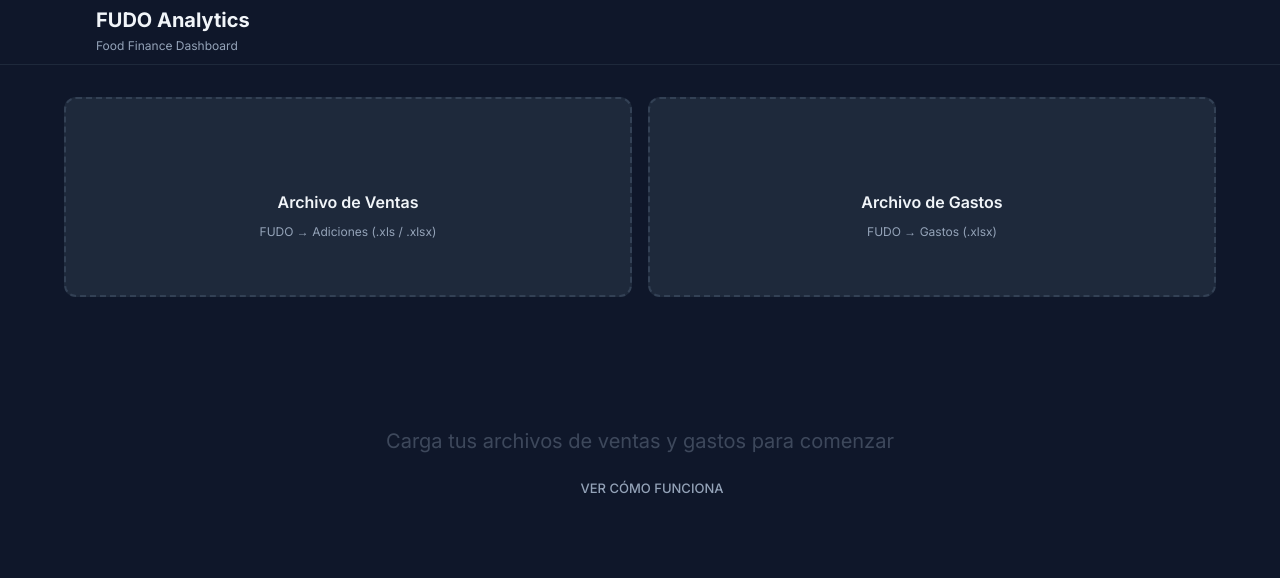
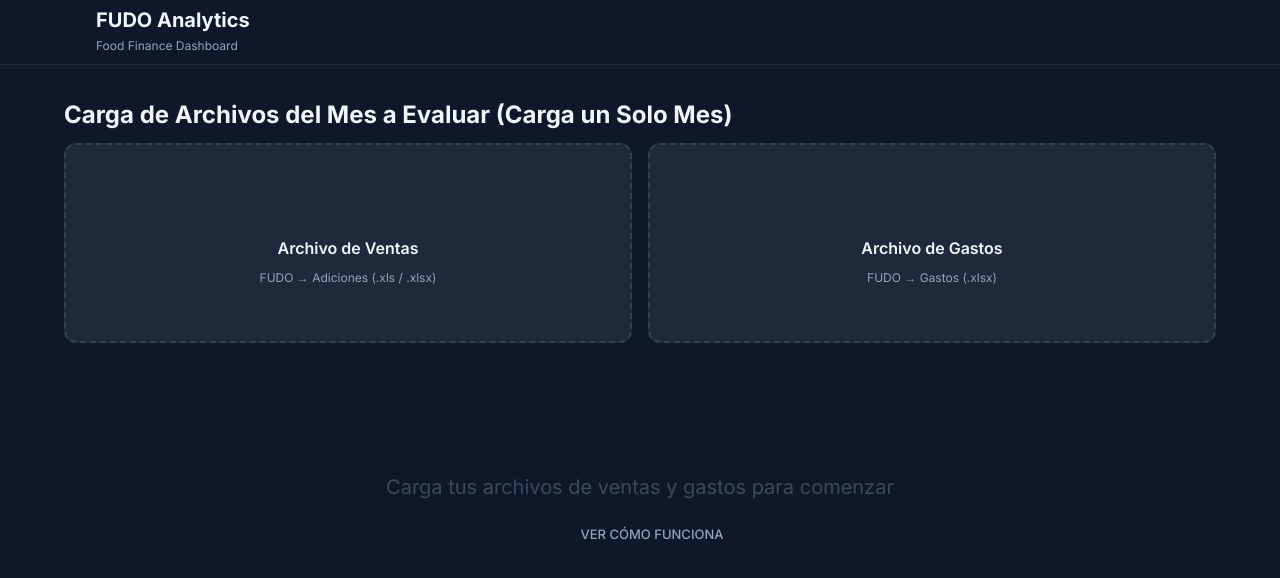
Before and after one commit to LuisSanchez/FUDO-KPI-Dashboard, a React (Create React App) app in the folder frontend/: page / in a window 1280 px wide. Shown: the top 578 px of the page. Built offline with nearby package versions, Linux system fonts and the light colour scheme; some icons are missing.

Commit message:
chore: adding title

```diff
--- a/frontend/src/App.js
+++ b/frontend/src/App.js
@@ -1174,7 +1174,7 @@
       a.download =
         selectedMonth && selectedMonth !== "all"
           ? `reporte-${selectedMonth}.pdf`
-          : "reporte-financiero.pdf";
+          : `reporte-financiero-${fmtMonth(CURRENT_MONTH)}.pdf`;
       a.click();
       URL.revokeObjectURL(url);
     } catch (_) {
@@ -1311,6 +1311,9 @@
         )}
 
         {/* ── Upload ── */}
+        <h2 style={{ marginBottom: "10px" }}>
+          Carga de Archivos del Mes a Evaluar (Carga un Solo Mes)
+        </h2>
         <Box
           sx={{
             display: "flex",
```
